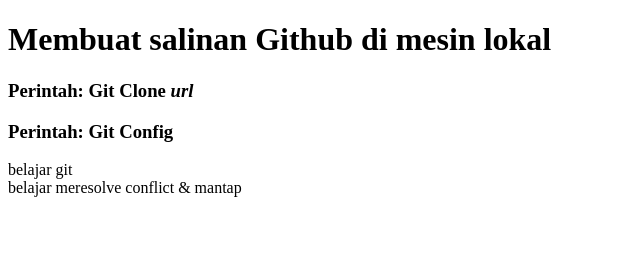
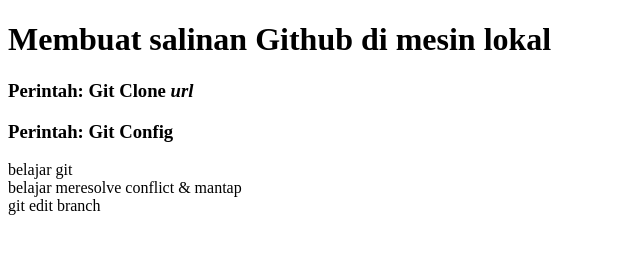
Before and after one commit to DaffaYuza/hello_world, a plain HTML site: page index.html in a window 1280 px wide. Shown: the whole page, without its empty margins (0-640 px from the left). Drawn offline with Linux system fonts and the light colour scheme.

Commit message:
Update index.html

```diff
--- a/index.html
+++ b/index.html
@@ -8,6 +8,7 @@
 <h3>Perintah: Git Clone <i>url</i></h3>
 <h3>Perintah: Git Config</h3>
 belajar git <br>
-belajar meresolve conflict & mantap
+belajar meresolve conflict & mantap <br>
+git edit branch
 </body>
 </html>
```
